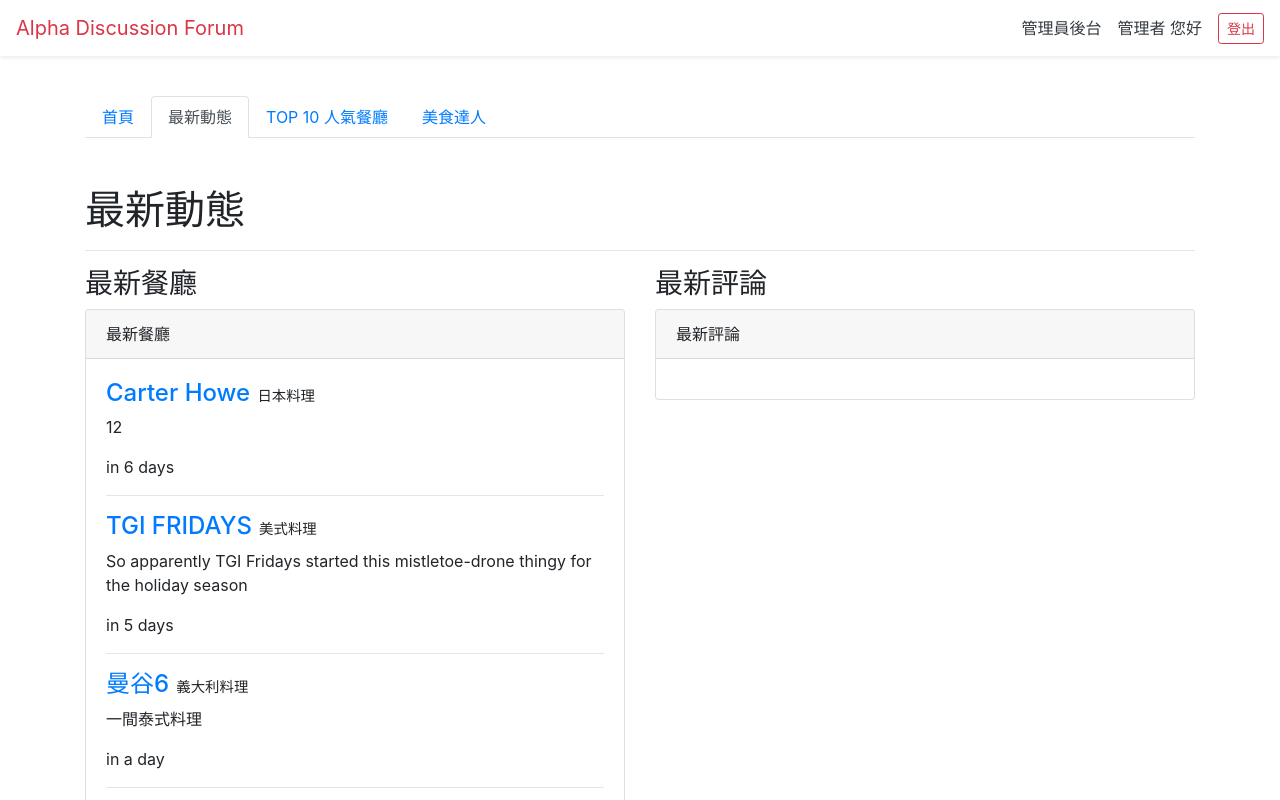
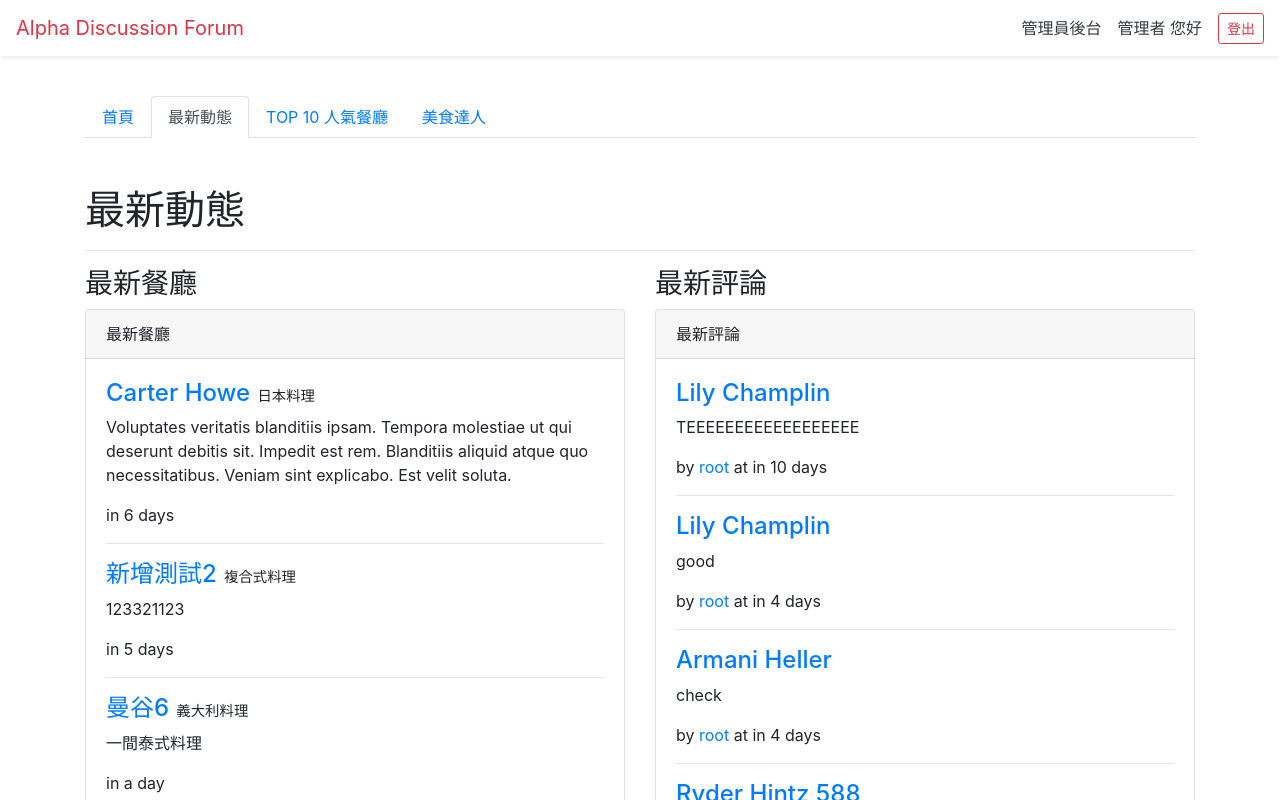
Before and after one commit to Peipeii/ForumVue, a Vue app: page /#/restaurants/feeds in a window 1280 px wide. Shown: the top 800 px of the page. Built offline with nearby package versions, Linux system fonts and the light colour scheme.

Commit message:
feat: fix comments did not display

```diff
--- a/src/views/RestaurantsFeeds.vue
+++ b/src/views/RestaurantsFeeds.vue
@@ -29,11 +29,11 @@ const dummyData = {
       "tel": "12",
       "address": "12",
       "opening_hours": "14:01",
-      "description": "12",
+      "description": "Voluptates veritatis blanditiis ipsam. Tempora molestiae ut qui deserunt debitis sit. Impedit est rem. Blanditiis aliquid atque quo necessitatibus. Veniam sint explicabo. Est velit soluta.",
       "image": null,
       "viewCounts": 0,
       "createdAt": "2021-09-14T11:17:50.000Z",
-      "updatedAt": "2021-09-14T11:17:50.000Z",
+      "updatedAt": "2021-09-27T07:12:03.000Z",
       "CategoryId": 2,
       "Category": {
         "id": 2,
@@ -44,19 +44,19 @@ const dummyData = {
     },
     {
       "id": 181,
-      "name": "TGI FRIDAYS",
+      "name": "新增測試2",
       "tel": "",
       "address": "",
       "opening_hours": "",
-      "description": "So apparently TGI Fridays started this mistletoe-drone thingy for the holiday season",
-      "image": "https://imgur.com/gallery/ICiegQJ",
-      "viewCounts": 0,
+      "description": "123321123",
+      "image": "https://i.imgur.com/2rEGDYA.jpeg",
+      "viewCounts": 1,
       "createdAt": "2021-09-13T11:30:45.000Z",
-      "updatedAt": "2021-09-25T03:09:21.000Z",
+      "updatedAt": "2021-09-27T07:10:56.000Z",
       "CategoryId": 7,
       "Category": {
         "id": 7,
-        "name": "美式料理",
+        "name": "複合式料理",
         "createdAt": "2021-09-08T08:34:40.000Z",
         "updatedAt": "2021-09-08T08:34:40.000Z"
       }
@@ -88,9 +88,9 @@ const dummyData = {
       "opening_hours": "",
       "description": "",
       "image": null,
-      "viewCounts": 0,
+      "viewCounts": 1,
       "createdAt": "2021-09-09T09:10:47.000Z",
-      "updatedAt": "2021-09-09T09:10:47.000Z",
+      "updatedAt": "2021-10-05T09:56:51.000Z",
       "CategoryId": 0,
       "Category": null
     },
@@ -124,7 +124,7 @@ const dummyData = {
     },
     {
       "id": 61,
-      "name": "McDonald's",
+      "name": "麥當勞",
       "tel": "1234",
       "address": "台北市",
       "opening_hours": "08:00",
@@ -168,9 +168,9 @@ const dummyData = {
       "opening_hours": "08:00",
       "description": "Corporis et tenetur inventore ipsam ex libero ab nihil cum. Aut molestias sed dignissimos repellendus et quam. Animi explicabo cupiditate accusamus cum eveniet facilis. Excepturi aut quo et nihil beatae praesentium ut et.",
       "image": "https://loremflickr.com/320/240/restaurant,food/?random=30.676668227125358",
-      "viewCounts": 227,
+      "viewCounts": 231,
       "createdAt": "2021-09-08T08:34:40.000Z",
-      "updatedAt": "2021-09-25T19:48:11.000Z",
+      "updatedAt": "2021-10-06T04:57:59.000Z",
       "CategoryId": 5,
       "Category": {
         "id": 5,
@@ -318,9 +318,9 @@ const dummyData = {
         "opening_hours": "08:00",
         "description": "Corporis et tenetur inventore ipsam ex libero ab nihil cum. Aut molestias sed dignissimos repellendus et quam. Animi explicabo cupiditate accusamus cum eveniet facilis. Excepturi aut quo et nihil beatae praesentium ut et.",
         "image": "https://loremflickr.com/320/240/restaurant,food/?random=30.676668227125358",
-        "viewCounts": 227,
+        "viewCounts": 231,
         "createdAt": "2021-09-08T08:34:40.000Z",
-        "updatedAt": "2021-09-25T19:48:11.000Z",
+        "updatedAt": "2021-10-06T04:57:59.000Z",
         "CategoryId": 5
       }
     },
@@ -349,9 +349,9 @@ const dummyData = {
         "opening_hours": "08:00",
         "description": "In repellat voluptas aut non qui. Voluptatem et architecto voluptas aliquid ut dolorem. Iusto doloribus dolores.",
         "image": "https://loremflickr.com/320/240/restaurant,food/?random=64.54266428046233",
-        "viewCounts": 7496,
+        "viewCounts": 7498,
         "createdAt": "2021-09-08T08:34:40.000Z",
-        "updatedAt": "2021-09-16T07:30:13.000Z",
+        "updatedAt": "2021-10-06T10:29:37.000Z",
         "CategoryId": 1
       }
     },
@@ -380,9 +380,9 @@ const dummyData = {
         "opening_hours": "08:00",
         "description": "In repellat voluptas aut non qui. Voluptatem et architecto voluptas aliquid ut dolorem. Iusto doloribus dolores.",
         "image": "https://loremflickr.com/320/240/restaurant,food/?random=64.54266428046233",
-        "viewCounts": 7496,
+        "viewCounts": 7498,
         "createdAt": "2021-09-08T08:34:40.000Z",
-        "updatedAt": "2021-09-16T07:30:13.000Z",
+        "updatedAt": "2021-10-06T10:29:37.000Z",
         "CategoryId": 1
       }
     },
@@ -411,9 +411,9 @@ const dummyData = {
         "opening_hours": "08:00",
         "description": "In repellat voluptas aut non qui. Voluptatem et architecto voluptas aliquid ut dolorem. Iusto doloribus dolores.",
         "image": "https://loremflickr.com/320/240/restaurant,food/?random=64.54266428046233",
-        "viewCounts": 7496,
+        "viewCounts": 7498,
         "createdAt": "2021-09-08T08:34:40.000Z",
-        "updatedAt": "2021-09-16T07:30:13.000Z",
+        "updatedAt": "2021-10-06T10:29:37.000Z",
         "CategoryId": 1
       }
     },
@@ -442,9 +442,9 @@ const dummyData = {
         "opening_hours": "08:00",
         "description": "In repellat voluptas aut non qui. Voluptatem et architecto voluptas aliquid ut dolorem. Iusto doloribus dolores.",
         "image": "https://loremflickr.com/320/240/restaurant,food/?random=64.54266428046233",
-        "viewCounts": 7496,
+        "viewCounts": 7498,
         "createdAt": "2021-09-08T08:34:40.000Z",
-        "updatedAt": "2021-09-16T07:30:13.000Z",
+        "updatedAt": "2021-10-06T10:29:37.000Z",
         "CategoryId": 1
       }
     },
@@ -532,7 +532,7 @@ export default {
     fetchFeeds () {
       const { restaurants, comments } = dummyData
       this.restaurants = restaurants
-      this.comments = comments.filter(comment => { comment.Restaurant && comment.text })  //若餐廳不存在則不顯示此評論
+      this.comments = comments.filter(comment => comment.Restaurant && comment.text)  //若餐廳不存在則不顯示此評論
     }
   }
 }
```
